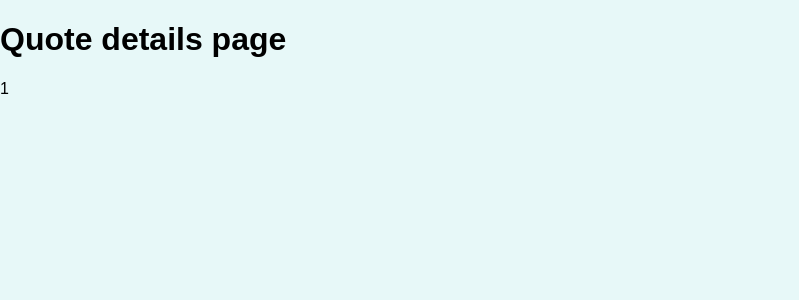
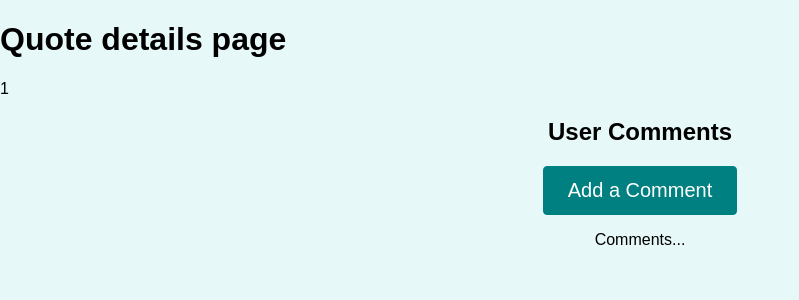
Before and after one commit to Cruelkid/router-complete-project, a React (Create React App) app: page /quotes/1/comments in a window 1280 px wide. Shown: the top 300 px of the page, without its empty margins (0-799 px from the left). Built offline with nearby package versions, Linux system fonts and the light colour scheme.

Commit message:
added nested routing for comments

```diff
--- a/src/pages/QuoteDetails.js
+++ b/src/pages/QuoteDetails.js
@@ -1,5 +1,6 @@
 import { Fragment } from 'react';
-import { useParams } from 'react-router';
+import Comments from '../components/comments/Comments'
+import { Route, useParams } from 'react-router';
 
 const QuoteDetails = () => {
     const params = useParams();
@@ -8,6 +9,9 @@ const QuoteDetails = () => {
         <Fragment>
             <h1>Quote details page</h1>
             <p>{params.qID}</p>
+            <Route path='/quotes/:qID/comments'>
+                <Comments />
+            </Route>
         </Fragment>
     );
 };
```
Also changed, not shown: 1 other file (tests, documents, lock files or other folders).
